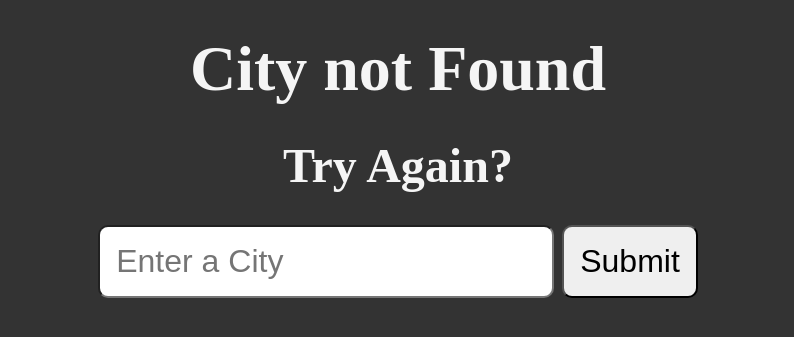
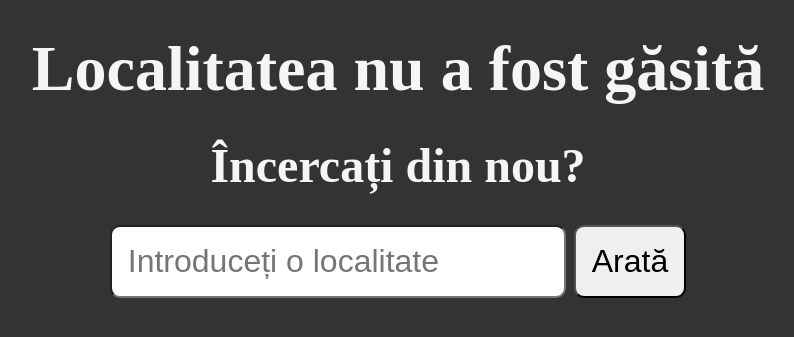
Before and after one commit to crstdanu/Weather, a Flask app: template templates/city_not_found.html in a window 1280 px wide. Shown: the top 337 px of the page, without its empty margins (242-1036 px from the left). Run offline with Flask 3, Linux system fonts and the light colour scheme; the template is opened without the code that fills it, so the values that code supplies are empty.

Commit message:
traducere in romana

```diff
--- a/templates/city_not_found.html
+++ b/templates/city_not_found.html
@@ -4,18 +4,18 @@
 <head>
     <meta charset="UTF-8">
     <meta name="viewport" content="width=device-width, initial-scale=1.0">
-    <title>City Not Found</title>
+    <title>Localitatea nu a fost găsită</title>
     <link href="{{url_for('static', filename='styles/style.css')}}" rel="stylesheet" />
 </head>
 
 <body>
 
 </body>
-<h1>City not Found</h1>
-<h2>Try Again?</h2>
+<h1>Localitatea nu a fost găsită</h1>
+<h2>Încercați din nou?</h2>
 <form action="/weather">
-    <input type="text" name="city" id="city" placeholder="Enter a City" />
-    <button type="submit">Submit</button>
+    <input type="text" name="city" id="city" placeholder="Introduceți o localitate" />
+    <button type="submit">Arată</button>
 </form>
 
 </html>
```
Also changed, not shown: templates/index.html (+4 -4 lines), templates/weather.html (+6 -6 lines).
